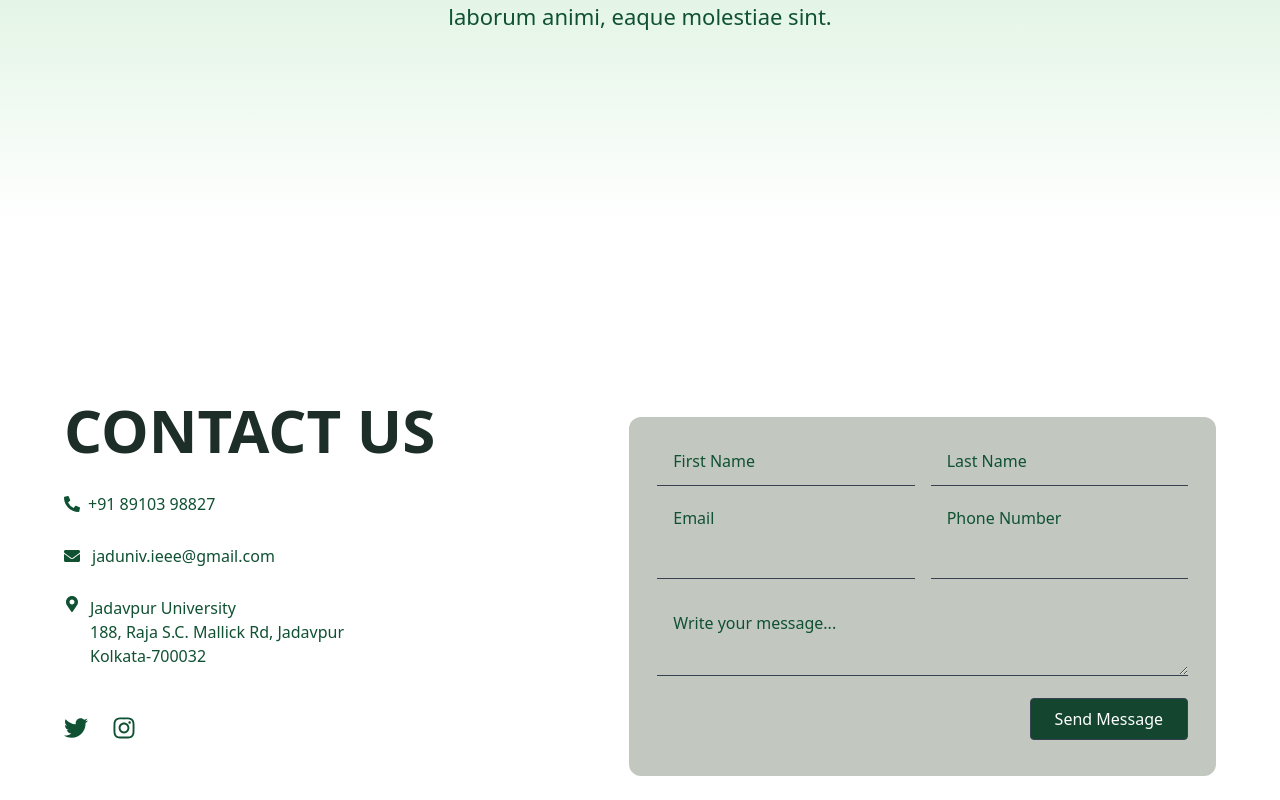
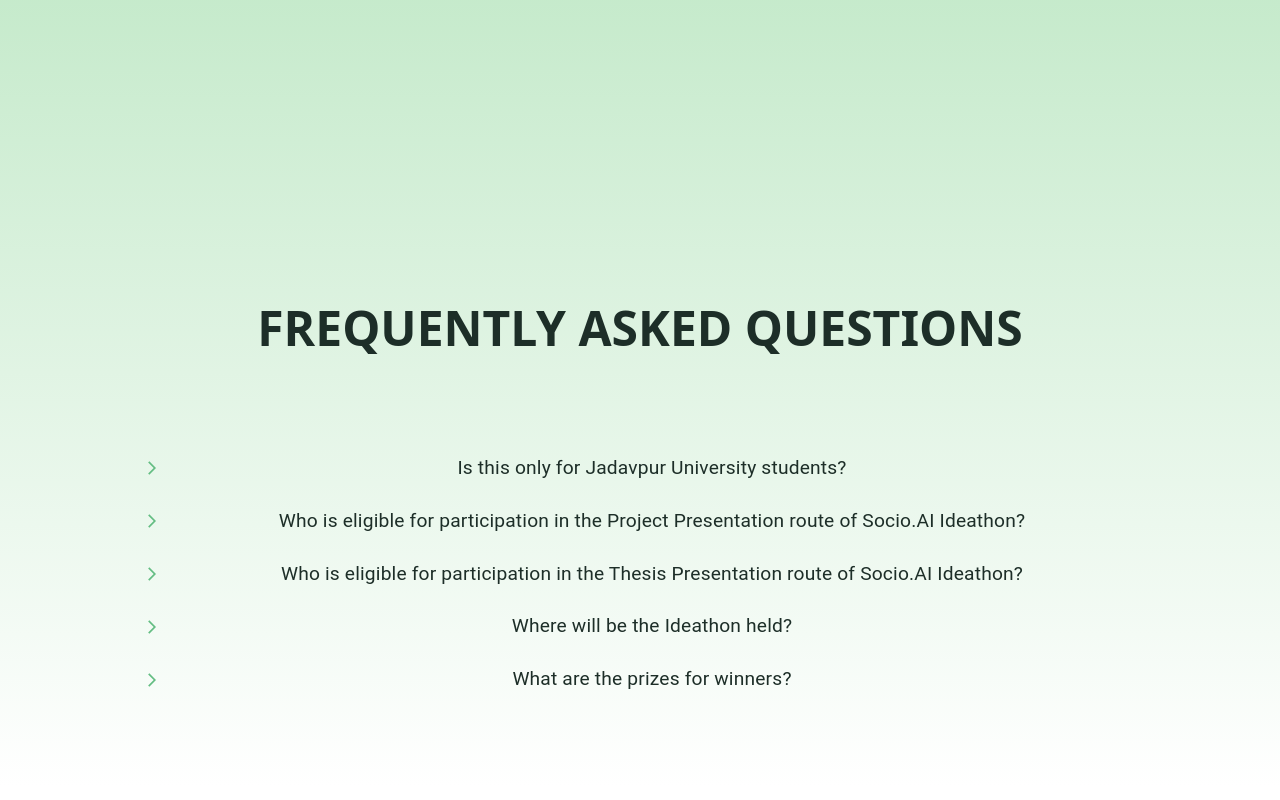
Before and after one commit to akash0708/SocioAI, a React (Vite) app: page / in a window 1280 px wide. Shown: the part 1460-2260 px from the top of the page. Built offline with nearby package versions, Linux system fonts and the light colour scheme; no server answers.

Commit message:
Added FAQ

```diff
--- a/src/App.jsx
+++ b/src/App.jsx
@@ -5,7 +5,7 @@
 import About from "./components/About";
 import Contact from "./components/Contact";
 import Hero from "./components/Hero";
-
+import Faq from "./components/Faq";
 
 function App() {
   return <div className="App">
@@ -14,9 +14,14 @@
      <Navbar/>
 
     <Hero></Hero>
+      <div className="bg-top-green-to-white min-h-screen flex flex-col">
       <About />
+      <Faq />
+      </div>
       <Contact/>
+
       <Footer />
+
     </BrowserRouter>
     </div>;
 }
--- a/src/components/About.jsx
+++ b/src/components/About.jsx
@@ -2,12 +2,15 @@
 
 const About = () => {
   return (
-    <div className='flex flex-col justify-center items-center min-h-screen p-4 bg-top-green-to-white'>
+    <div className='flex flex-col justify-center items-center h-[82vh] p-4'>
   <div className='text-[76.63px] font-bold text-center text-[#1D2E28] pb-10'>ABOUT</div>
   <div className='text-center text-[22px] text-[#0F5132] w-full max-w-[1135px]'>
 
     Lorem ipsum dolor sit amet, consectetur adipisicing elit. Dolorem atque commodi quisquam illum odio inventore vitae, asperiores aliquid laboriosam quam. Impedit fugit voluptate beatae velit porro cum repellendus sunt placeat autem nihil esse amet, iste dolorum libero odit magnam odio possimus facere deleniti, facilis earum labore quam corporis nulla! Omnis ut possimus perspiciatis impedit doloremque sequi explicabo, corporis molestiae fuga maxime consectetur, maiores accusantium nisi saepe, nam alias veritatis porro? Nemo praesentium recusandae dolor nesciunt, explicabo accusamus non debitis in fuga blanditiis molestiae! Cum totam earum veritatis quos ab reiciendis excepturi distinctio aliquam, voluptatum obcaecati laborum animi, eaque molestiae sint.
   </div>
+
+
+
 </div>
 
 
--- /dev/null
+++ b/src/components/Faq.jsx
@@ -0,0 +1,127 @@
+import * as React from "react";
+import { styled } from "@mui/material/styles";
+import ArrowForwardIosSharpIcon from "@mui/icons-material/ArrowForwardIosSharp";
+import MuiAccordion from "@mui/material/Accordion";
+import MuiAccordionSummary from "@mui/material/AccordionSummary";
+import MuiAccordionDetails from "@mui/material/AccordionDetails";
+import Typography from "@mui/material/Typography";
+import { ThemeProvider, createTheme } from "@mui/material/styles";
+
+const darkTheme = createTheme({
+  palette: {
+    mode: "dark",
+  },
+});
+
+const Accordion = styled((props) => (
+  <MuiAccordion disableGutters elevation={0} square {...props} />
+))(({ theme }) => ({
+  border: 'none',
+  "&:not(:last-child)": {
+    borderBottom: 0,
+  },
+  "&:before": {
+    display: "none",
+  },
+  backgroundColor: "rgba(0, 0, 0, 0)",
+}));
+
+const AccordionDetails = styled(MuiAccordionDetails)(({ theme }) => ({
+  padding: theme.spacing(2),
+  borderTop: "1px solid rgba(0, 0, 0, 0)",
+  display: "flex",
+  justifyContent: "center",
+  alignItems: "center",
+  textAlign: "center",
+}));
+
+const AccordionSummary = styled((props) => (
+  <MuiAccordionSummary
+    expandIcon={<ArrowForwardIosSharpIcon sx={{ fontSize: "1rem", color:"#64BD83" }} />}
+    {...props}
+  />
+))(({ theme, expanded }) => ({
+  backgroundColor:
+    theme.palette.mode === "dark"
+      ? "rgba(255, 255, 255,0)"
+      : "rgba(0, 0, 0,0)",
+  flexDirection: "row-reverse",
+  "& .MuiAccordionSummary-expandIconWrapper.Mui-expanded": {
+    transform: "rotate(90deg)",
+  },
+  "& .MuiAccordionSummary-content": {
+    marginLeft: theme.spacing(1),
+    display: "flex",
+    justifyContent: "center",
+    alignItems: "center",
+    position: "relative",
+    flexDirection:"column",
+    textAlign: "center",
+  },
+  transition: "opacity 0.8s ease-in-out",
+  "&::after": {
+    content: '""',
+    position: "absolute",
+    bottom: 0,
+    left: "50%",
+    transform: "translateX(-50%)",
+    width: "300px",
+    height: expanded ? "2px" : "0",
+    backgroundColor: "#64BD83",
+    opacity: expanded ? 1 : 0,
+    transition: "opacity .3s ease-in-out, background-color .3s ease-in-out",
+  },
+}));
+
+export default function Faq() {
+  const [expanded, setExpanded] = React.useState(false);
+
+  const handleChange = (panel) => (event, newExpanded) => {
+    setExpanded(newExpanded ? panel : false);
+  };
+
+  const faq = [
+    { id: 1, ques: "Is this only for Jadavpur University students?", ans: "No. This is open for all students enrolled in any college under any registered university." },
+    { id: 2, ques: "Who is eligible for participation in the Project Presentation route of Socio.AI Ideathon?", ans: "Students who are in their 3rd Semester or later, who are pursuing a project under an instructor or professor, and have not published the same yet, are allowed to participate." },
+    { id: 3, ques: "Who is eligible for participation in the Thesis Presentation route of Socio.AI Ideathon?", ans: "Post-graduate students who are/who will be pursuing research for a duration of 1 year or more under a guide, may present their thesis if it is unpublished." },
+    { id: 4, ques: "Where will be the Ideathon held?", ans: "Socio.AI will be conducted by IEEE Jadavpur University Student Branch, at Jadavpur University, Jadavpur Campus on Aug XX, 2024." },
+    { id: 5, ques: "What are the prizes for winners?", ans: "" }
+  ];
+
+  return (
+    <ThemeProvider theme={darkTheme}>
+      <div className="w-full sm:h-fit pt-16 sm:mt-12 sm:mb-10 my-52 flex flex-col justify-center items-center bg-opacity-0 bg-black">
+        <div className="w-full sm:h-fit pt-16 sm:mt-12 sm:mb-10 my-52 flex flex-col justify-center items-center">
+          <h1 className="text-4xl md:text-5xl font-extrabold text-[#1D2E28] text-center mb-12 mb-[90px]">
+            FREQUENTLY ASKED QUESTIONS
+          </h1>
+
+          <div className="flex flex-col w-4/5 mx-auto rounded-lg">
+            {faq.map((items) => (
+              <Accordion
+                expanded={expanded === `panel${items.id}`}
+                onChange={handleChange(`panel${items.id}`)}
+                key={items.id}
+              >
+                <AccordionSummary
+                  expanded={expanded === `panel${items.id}`}
+                  aria-controls={`panel${items.id}-content`}
+                  id={`panel${items.id}-header`}
+                >
+                  <Typography color="#1D2E28" style={{ fontSize: '1.2rem' }}>
+                    {items.ques}
+                  </Typography>
+                </AccordionSummary>
+                <AccordionDetails>
+                  <Typography color="#64BD83" style={{ fontSize: '1.2rem' }}>
+                    {items.ans}
+                  </Typography>
+                </AccordionDetails>
+              </Accordion>
+            ))}
+          </div>
+        </div>
+      </div>
+    </ThemeProvider>
+  );
+}
```
Also changed, not shown: package.json (+5 -2 lines), 1 other file (tests, documents, lock files or other folders).
